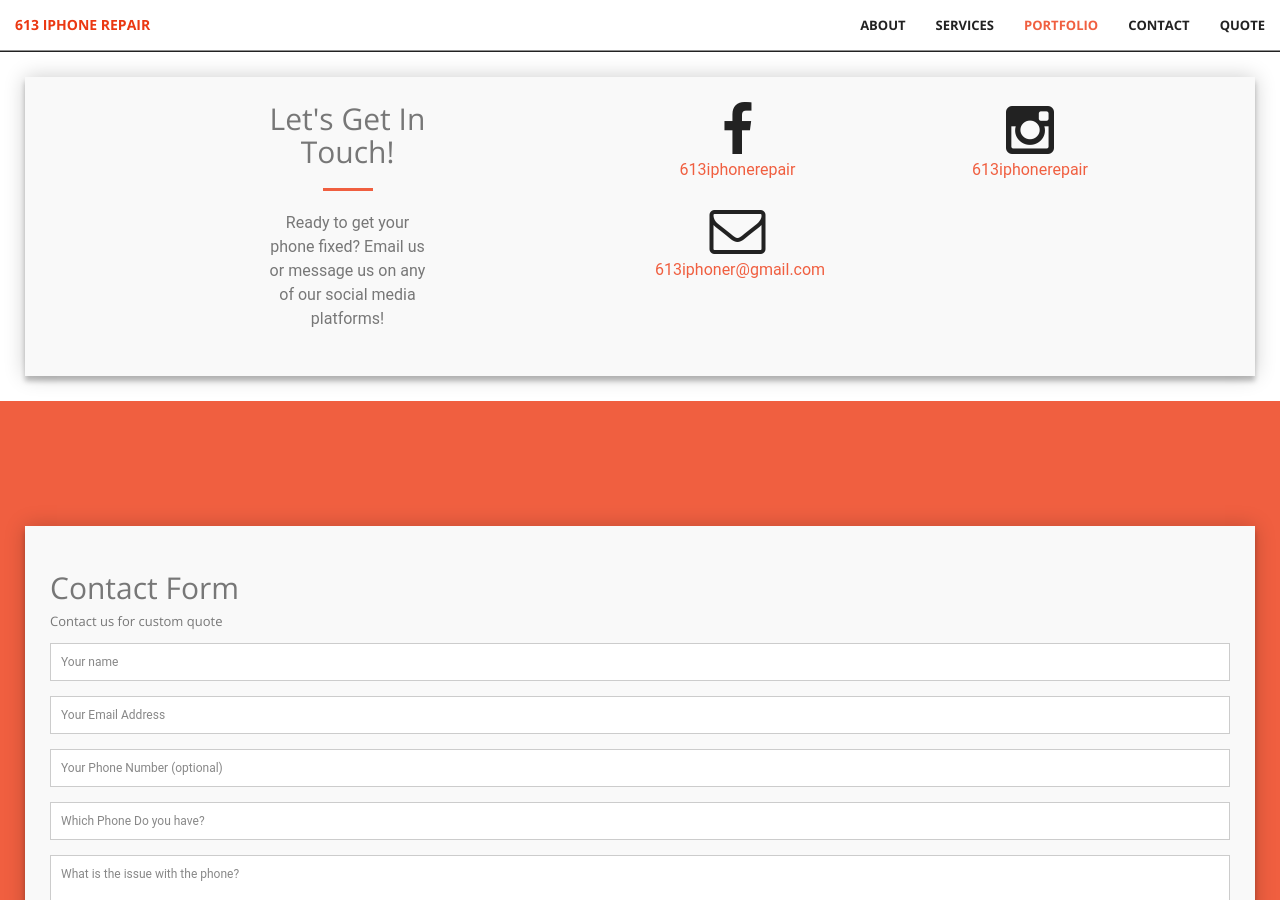
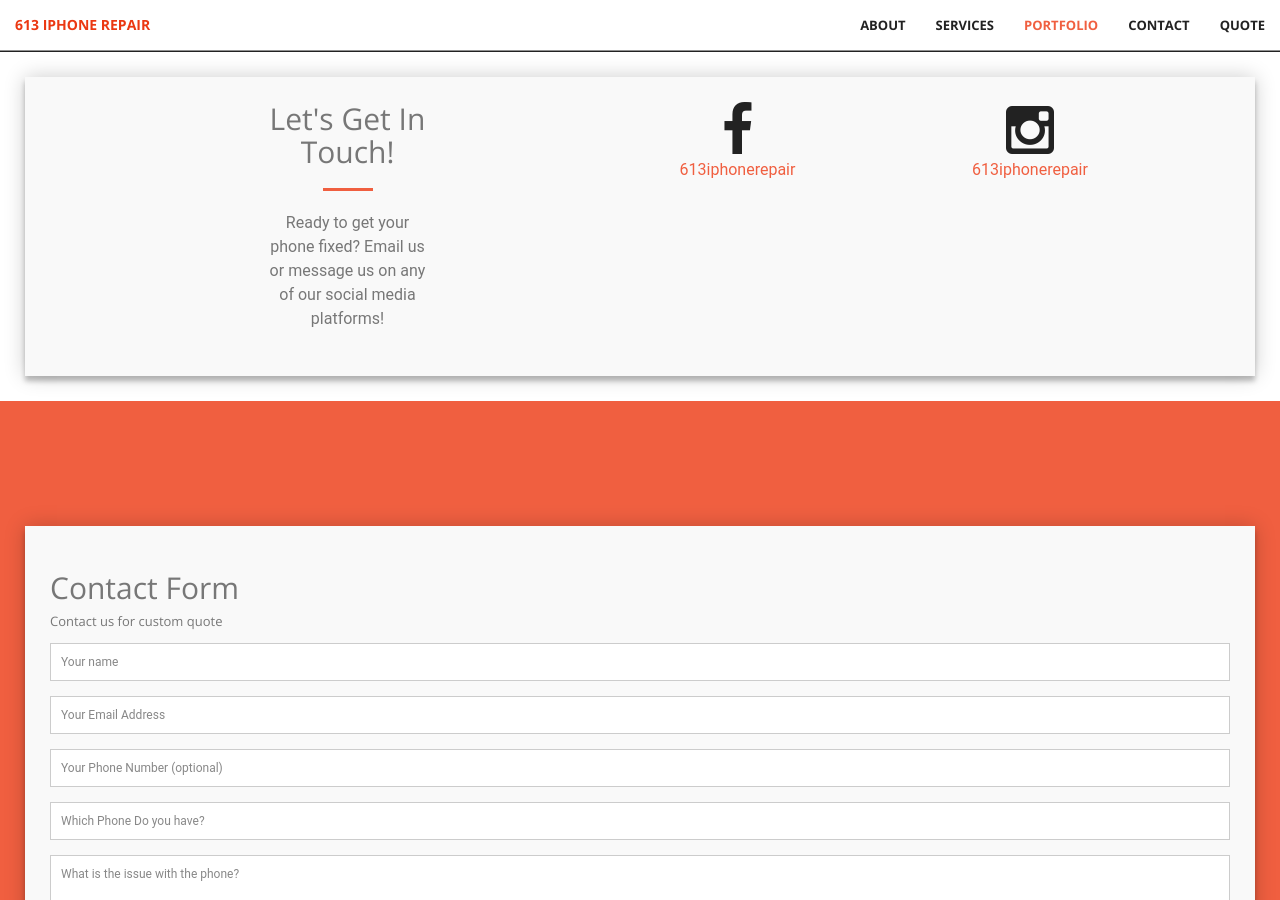
Before and after one commit to SuhaibElkomy/613iphonerepair, a Jekyll site: the page built from index.html, in a window 1280 px wide and 900 px high, scrolled down 2953 px. Built offline with Jekyll 4.4.1, drawn with Linux system fonts in a browser that asks for light colours.

Commit message:
Update contact.html

```diff
--- a/_includes/contact.html
+++ b/_includes/contact.html
@@ -20,12 +20,7 @@
                 <p>613iphonerepair</p>
             </a>
   </div>
-            <div class="col-lg-2 col-lg-offset-2 text-center">
-            <a href="mailto:{{ site.email }}">
-            <i class="fa fa-envelope-o fa-3x wow bounceIn" data-wow-delay=".1s"></i>
-                <p>{{ site.email }}</p>
-                 </a>
-        </div>
+
             </div>
 
     </div>
```
